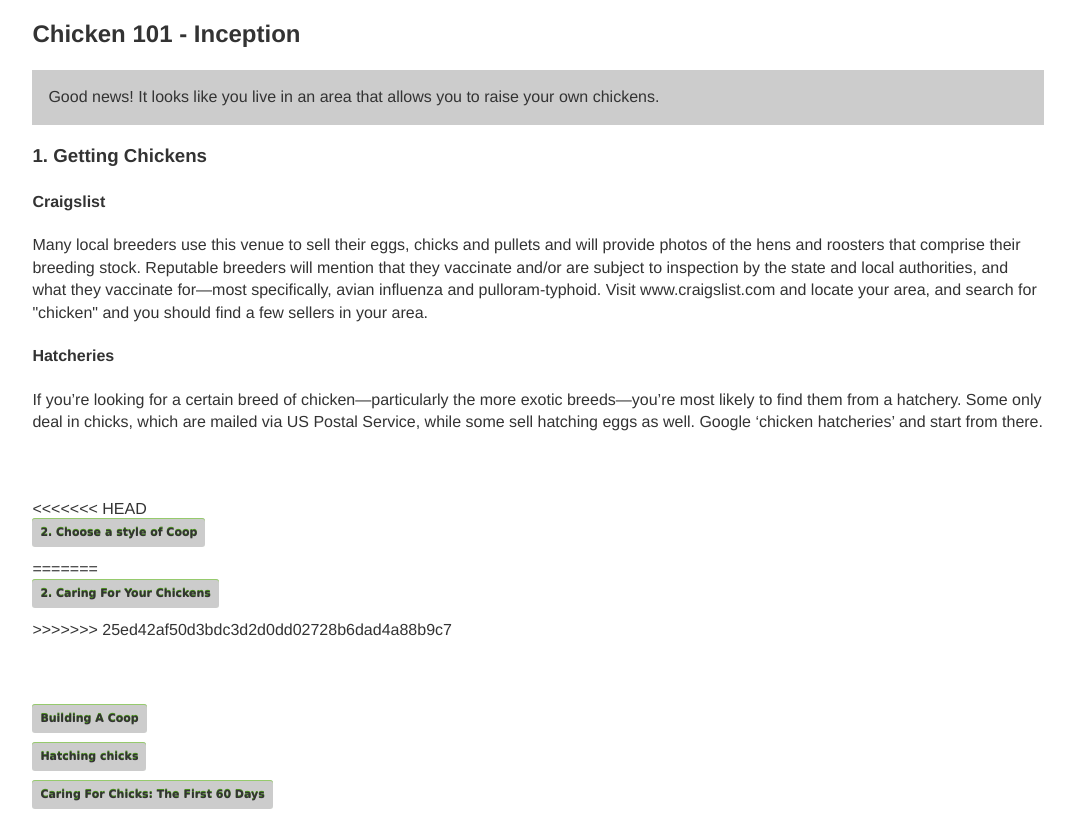
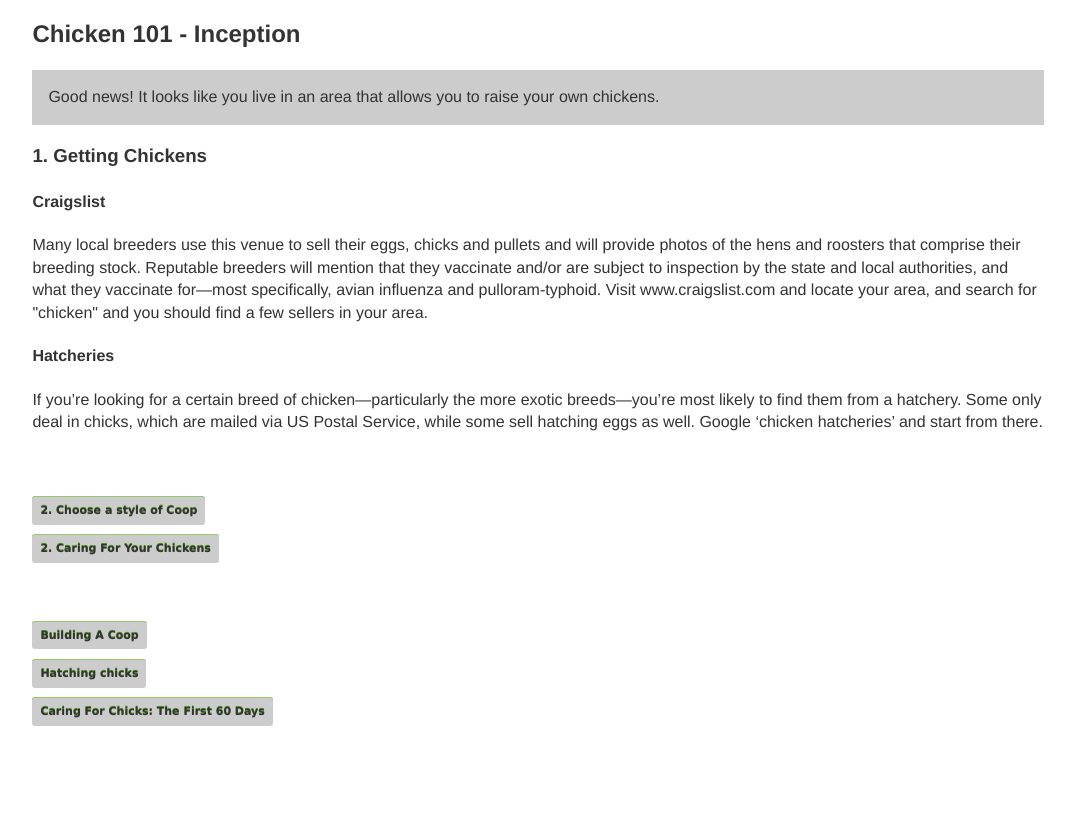
Before and after one commit to Z4P0/et-chickens, a plain HTML site: page assets/www/guide/1.html in a window 1280 px wide. Shown: the part 120-941 px from the top of the page, without its empty margins (102-1177 px from the left). After the commit the page ends 858 px from the top, so only its background shows below. Drawn offline with Linux system fonts and the light colour scheme.

Commit message:
fixed that gargabe in 1.html

```diff
--- a/assets/www/guide/1.html
+++ b/assets/www/guide/1.html
@@ -40,11 +40,11 @@
             <!-- previous step -->
             <!-- <li class="previous"><span class="button"><a href="#">2. Caring For Your Chickens</a></span></li> -->
             <!-- next step -->
-<<<<<<< HEAD
+
             <li class="next"><span class="button"><a href="2.html">2. Choose a style of Coop</a></span></li>
-=======
+
             <li class="next"><span class="button"><a href="2.html">2. Caring For Your Chickens</a></span></li>
->>>>>>> 25ed42af50d3bdc3d2d0dd02728b6dad4a88b9c7
+
           </ul>
         </nav>
         <!-- related links [kinda optional] -->
```
